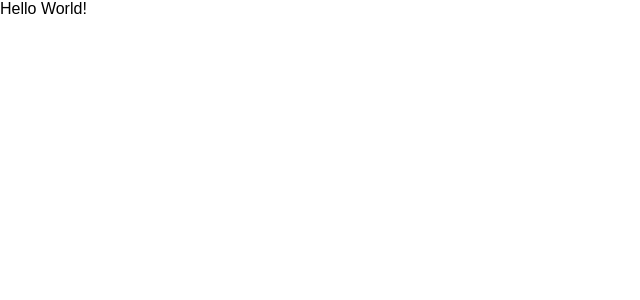
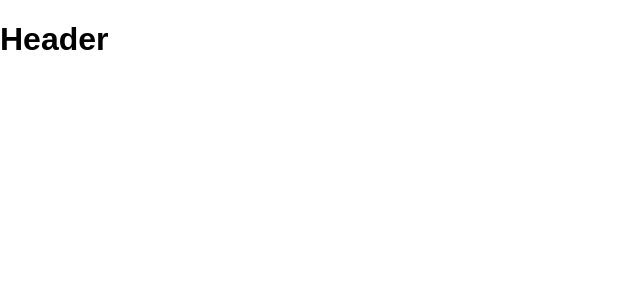
Before and after one commit to kunwar/team-member-allocation, a React (Create React App) app: page / in a window 1280 px wide. Shown: the top 300 px of the page, without its empty margins (0-640 px from the left). Built offline with nearby package versions, Linux system fonts and the light colour scheme.

Commit message:
Add Header.js component to App.js

```diff
--- a/src/App.js
+++ b/src/App.js
@@ -1,7 +1,12 @@
 import './App.css';
+import Header from './components/Header';
 
 function App() {
-  return <main>Hello World!</main>;
+  return (
+    <>
+      <Header />
+    </>
+  );
 }
 
 export default App;
```
